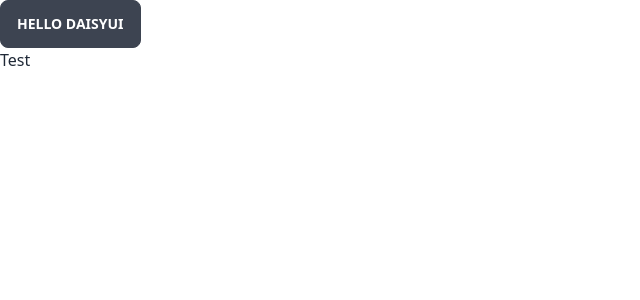
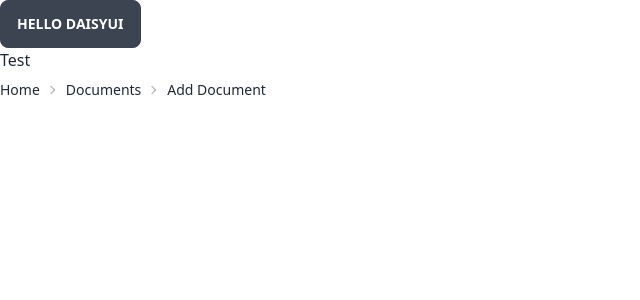
Before and after one commit to chinchin1919/pokemon-unite-db, a React (Vite) app: page / in a window 1280 px wide. Shown: the top 300 px of the page, without its empty margins (0-640 px from the left). Built offline with nearby package versions, Linux system fonts and the light colour scheme.

Commit message:
2 files modified, 2 added, 2 deleted

```diff
--- a/src/App.jsx
+++ b/src/App.jsx
@@ -6,6 +6,17 @@ function App() {
     <div className="App">
       <button className="btn">Hello daisyUI</button>
       <p>Test</p>
+      <div className="text-sm breadcrumbs">
+        <ul>
+          <li>
+            <a>Home</a>
+          </li>
+          <li>
+            <a>Documents</a>
+          </li>
+          <li>Add Document</li>
+        </ul>
+      </div>
     </div>
   );
 }
```
Also changed, not shown: 5 other files (tests, documents, lock files or other folders).
